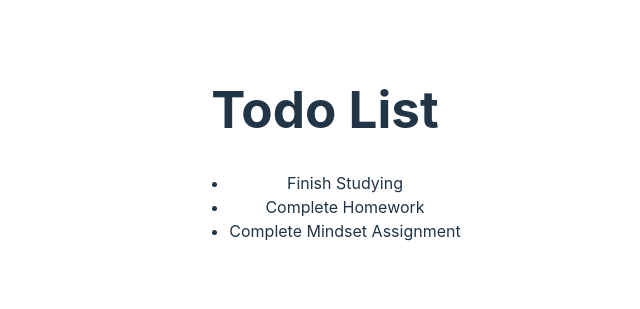
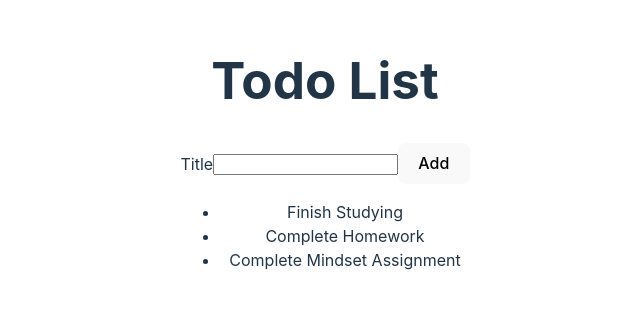
Before and after one commit to AmandaHockmuth/React-Todo, a React (Vite) app: page / in a window 1280 px wide. Shown: the part 247-556 px from the top of the page, without its empty margins (315-955 px from the left). Built offline with nearby package versions, Linux system fonts and the light colour scheme.

Commit message:
separation of concerns, moved todo list into its own module, added AddTodoForm

```diff
--- /dev/null
+++ b/src/AddTodoForm.jsx
@@ -0,0 +1,11 @@
+const AddTodoForm = () => {
+  return (
+    <form>
+      <label htmlFor="todoTitle">Title</label>
+      <input id="todoTitle"></input>
+      <button type="submit">Add</button>
+    </form>
+  );
+};
+
+export default AddTodoForm;
--- a/src/App.jsx
+++ b/src/App.jsx
@@ -2,25 +2,15 @@
 // import reactLogo from './assets/react.svg'
 // import viteLogo from '/vite.svg'
 import "./App.css";
-const todoList = [
-  { id: 1, title: "Finish Studying" },
-  { id: 2, title: "Complete Homework" },
-  { id: 3, title: "Complete Mindset Assignment" },
-];
+import TodoList from "./TodoList.jsx";
+import AddTodoForm from "./AddTodoForm.jsx";
 
 function App() {
   return (
     <div>
       <h1>Todo List</h1>
-      <ul>
-        {todoList.map(function (item) {
-          return (
-            <li key={item.id}>
-              <span>{item.title}</span>
-            </li>
-          );
-        })}
-      </ul>
+      <AddTodoForm />
+      <TodoList />
     </div>
   );
 }
--- /dev/null
+++ b/src/TodoList.jsx
@@ -0,0 +1,21 @@
+const todoList = [
+  { id: 1, title: "Finish Studying" },
+  { id: 2, title: "Complete Homework" },
+  { id: 3, title: "Complete Mindset Assignment" },
+];
+
+const TodoList = () => {
+  return (
+    <ul>
+      {todoList.map(function (item) {
+        return (
+          <li key={item.id}>
+            <span>{item.title}</span>
+          </li>
+        );
+      })}
+    </ul>
+  );
+};
+
+export default TodoList;
```
